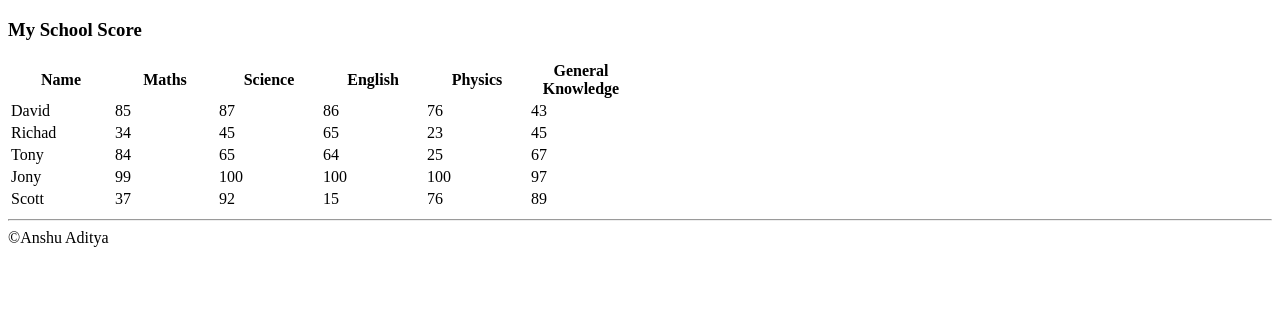
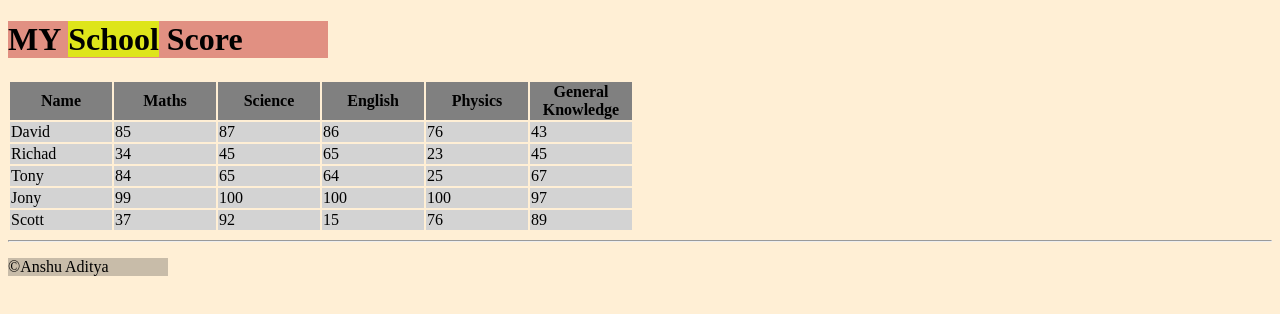
Before and after one commit to Iamanshuaditya/htmlcsstable, a plain HTML site: page Table/index.html in a window 1280 px wide. Drawn offline with Linux system fonts and the light colour scheme.

Commit message:
Finally completed

```diff
--- /dev/null
+++ b/Table/css/style.css
@@ -0,0 +1,27 @@
+body{
+    background: #FFEFD5;
+}
+
+header {
+    background-color:rgba(190, 31, 31, 0.459);
+    width: 20em;
+    font-size: medium;
+
+}
+
+header span{
+    background-color: rgba(222, 247, 5, 0.829);
+}
+
+#gray{
+    background-color: gray;
+}
+
+.lightgray{
+    background-color: lightgray
+}
+
+footer{
+    background-color: rgba(34, 33, 33, 0.247);
+    width: 10em;
+}
--- a/Table/index.html
+++ b/Table/index.html
@@ -5,16 +5,17 @@
     <meta http-equiv="X-UA-Compatible" content="IE=edge">
     <meta name="viewport" content="width=device-width, initial-scale=1.0">
     <title>Html Basic Tables</title>
+    <link rel="stylesheet" href="css/style.css">
 </head>
 <body>
     <!-- Making Html Basic Tables -->
 <header>
-    <h3>My School Score</h3>
+        <h1>MY <span>School</span> Score</h1>
 </header>
    <main>
     <div>
         <table>
-            <tr id="grey">
+            <tr id="gray">
                 <th width="100">Name</th>
                 <th width="100">Maths</th>
                 <th width="100">Science</th>
@@ -22,7 +23,7 @@
                 <th width="100">Physics</th>
                 <th width="100">General Knowledge</th>
             </tr>
-            <tr class="lightgrey">
+            <tr class="lightgray">
                 <td width="100">David</td>
                 <td width="100">85</td>
                 <td width="100">87</td>
@@ -30,7 +31,7 @@
                 <td width="100">76</td>
                 <td width="100">43</td>
             </tr>
-            <tr class="lightgrey">
+            <tr class="lightgray">
                 <td>Richad</td>
                 <td>34</td>
                 <td>45</td>
@@ -38,7 +39,7 @@
                 <td>23</td>
                 <td>45</td>
             </tr>
-            <tr class="lightgrey">
+            <tr class="lightgray">
                 <td>Tony</td>
                 <td>84</td>
                 <td>65</td>
@@ -47,7 +48,7 @@
                 <td>67</td>
 
             </tr>
-            <tr class="lightgrey">
+            <tr class="lightgray">
                 <td>Jony</td>
                 <td>99</td>
                 <td>100</td>
@@ -55,7 +56,7 @@
                 <td>100</td>
                 <td>97</td>
             </tr>
-            <tr class="lightgrey">
+            <tr class="lightgray">
                 <td>Scott</td>
                 <td>37</td>
                 <td>92</td>
@@ -69,7 +70,7 @@
    </main>
 
 <footer>
-    &#169;Anshu Aditya
+    <p>&#169;Anshu Aditya</p>
 </footer>
 
 
```
